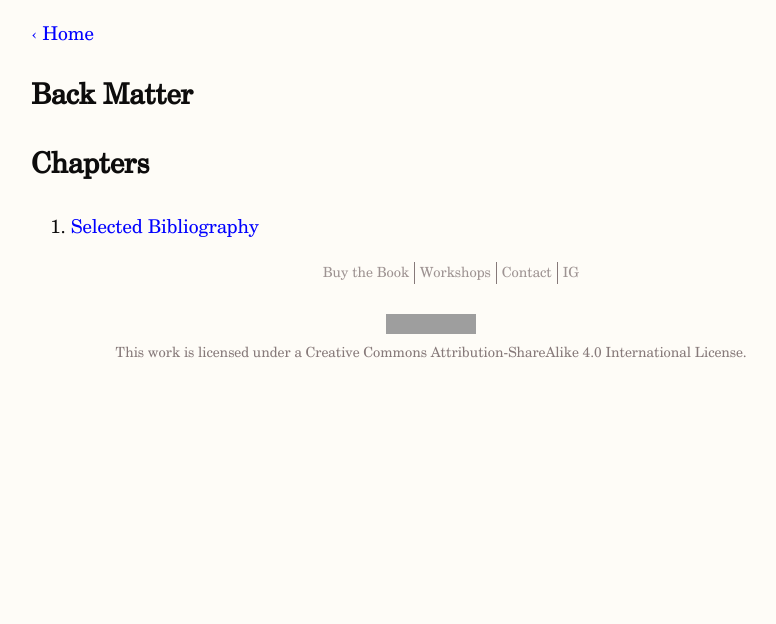
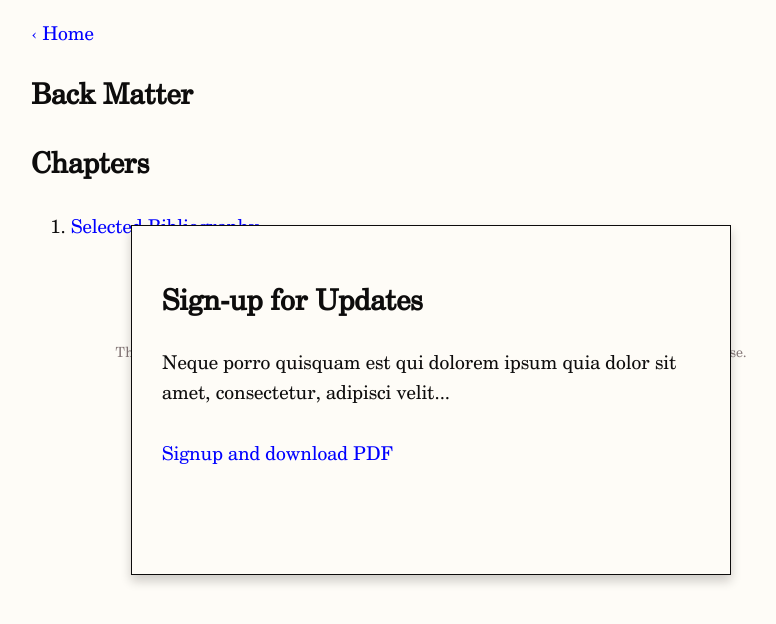
Before and after one commit to orzubalsky/making-and-being, a Jekyll site: the page built from docs/_chapters/back-matter/index.md, in a window 1280 px wide. Shown: the top 624 px of the page, without its empty margins (209-985 px from the left). Built offline with Jekyll 4.4.1, drawn with Linux system fonts in a browser that asks for light colours; nearby versions of some CDN libraries; some web fonts are replaced; grey boxes are pictures that could not be loaded.

Commit message:
Basic popup (demo)

```diff
--- /dev/null
+++ b/docs/_includes/popup.html
@@ -0,0 +1,11 @@
+<div class="popup">
+  <h2>Sign-up for Updates</h2>
+  <p>
+    Neque porro quisquam est qui dolorem ipsum quia dolor sit amet, consectetur, adipisci velit...
+  </p>
+  <a
+    href="https://docs.google.com/forms/d/e/1FAIpQLSc6L8ome_vBWFX97CDc264M6ntPQIRVjyMuwdVibkh6u_BMfA/viewform?usp=sf_link"
+    target="_blank">
+    Signup and download PDF
+  </a>
+</div>
--- a/docs/_layouts/default.html
+++ b/docs/_layouts/default.html
@@ -13,6 +13,7 @@
   <link rel="stylesheet" href="/assets/css/styles.css">
 </head>
 <body>
+  {% include popup.html %}
   <div id="root">
     <nav>
       {% unless page.url == '/' %}
--- a/docs/_sass/main.scss
+++ b/docs/_sass/main.scss
@@ -4,15 +4,7 @@
 @font-face {font-family: 'CentSchbookBTWGL4WXX-Bold';src: url('../fonts/39A02B_2_0.eot');src: url('../fonts/39A02B_2_0.eot?#iefix') format('embedded-opentype'),url('../fonts/39A02B_2_0.woff2') format('woff2'),url('../fonts/39A02B_2_0.woff') format('woff'),url('../fonts/39A02B_2_0.ttf') format('truetype');}
 @font-face {font-family: 'CentSchbookBTWGL4WXX-Roman';src: url('../fonts/39A02B_0_0.eot');src: url('../fonts/39A02B_0_0.eot?#iefix') format('embedded-opentype'),url('../fonts/39A02B_0_0.woff2') format('woff2'),url('../fonts/39A02B_0_0.woff') format('woff'),url('../fonts/39A02B_0_0.ttf') format('truetype');}
 
-$typeface_body: 'CentSchbookBTWGL4WXX-Roman', serif;
-$typeface_heading: 'Arial', sans-serif;
-
-$color_body: hsl(0, 5%, 5%);
-$color_link: blue;
-$color_footer: hsl(0, 5%, 50%);
-$color_background: #fefcf7;
-$section_margin: 0 0 3rem 0;
-
+@import "vars";
 
 html {
   padding: 0;
--- /dev/null
+++ b/docs/_sass/popup.scss
@@ -0,0 +1,34 @@
+@import "vars";
+
+$popup_width: 600px;
+$popup_height: 350px;
+
+.popup {
+  position: fixed;
+
+  top: calc(50% - #{$popup_height / 2 + 50px});
+  left: calc(50% - #{$popup_width / 2});
+
+  width: $popup_width;
+  height: $popup_height;
+  z-index: 100;
+  box-sizing: border-box;
+
+  padding: 3rem;
+
+  background-color: $color_background;
+  border: 1px solid $color_body;
+  box-shadow: fade-out($color_body, 0.8) 0 6px 10px 0px
+}
+
+@media only screen and (max-width: $popup_width) {
+  $popup_mobile_v_margin: 10px;
+  $popup_mobile_h_margin: 5px;
+  .popup {
+    width: calc(100% - #{$popup_mobile_h_margin * 2});
+    height: calc(100% - #{$popup_mobile_v_margin * 2});
+    padding: 1em;
+    top: $popup_mobile_v_margin;
+    left: $popup_mobile_h_margin;
+  }
+}
--- /dev/null
+++ b/docs/_sass/vars.scss
@@ -0,0 +1,8 @@
+$typeface_body: 'CentSchbookBTWGL4WXX-Roman', serif;
+$typeface_heading: 'Arial', sans-serif;
+
+$color_body: hsl(0, 5%, 5%);
+$color_link: blue;
+$color_footer: hsl(0, 5%, 50%);
+$color_background: #fefcf7;
+$section_margin: 0 0 3rem 0;
--- a/docs/assets/css/styles.scss
+++ b/docs/assets/css/styles.scss
@@ -1,3 +1,4 @@
 ---
 ---
 @import "main";
+@import "popup";
```
